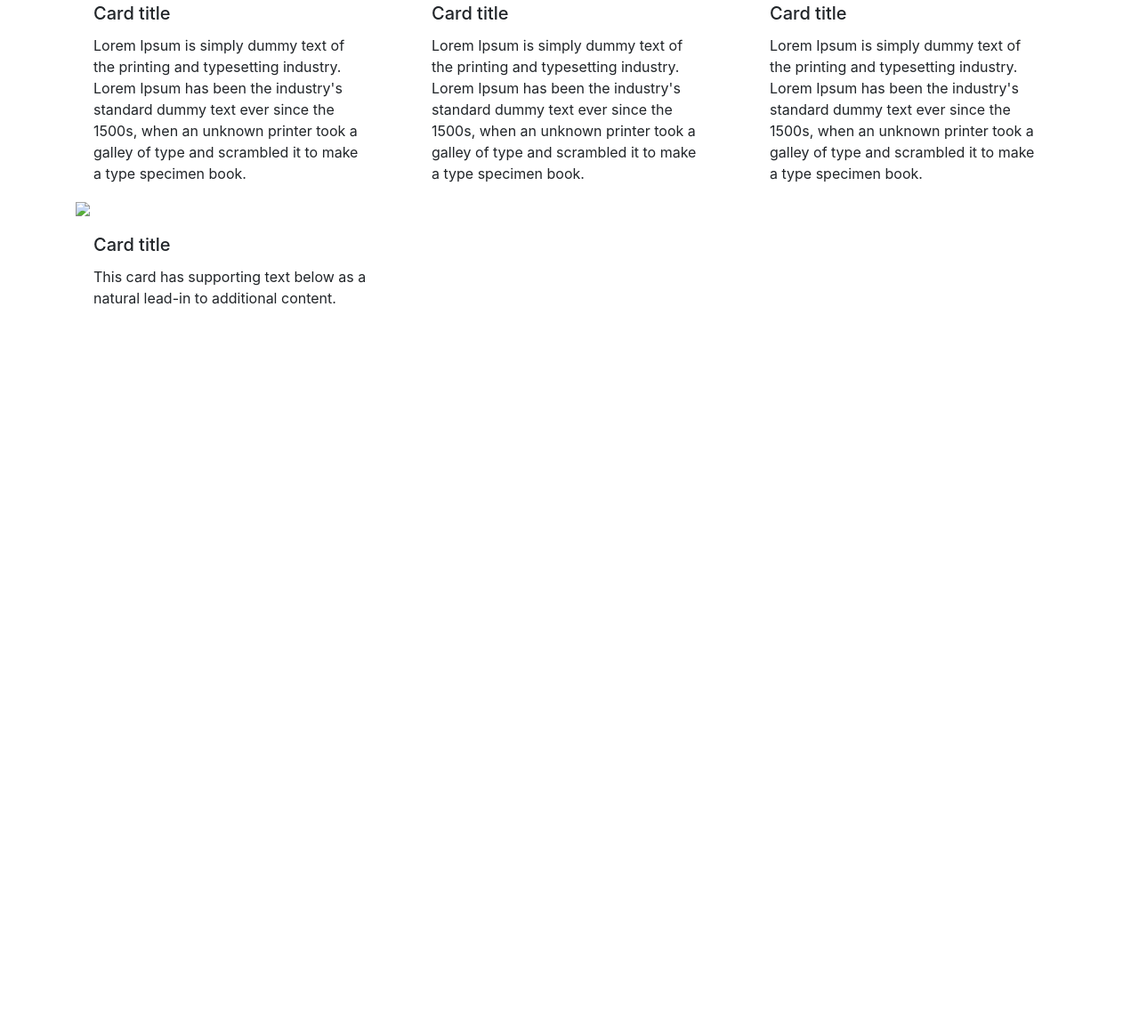
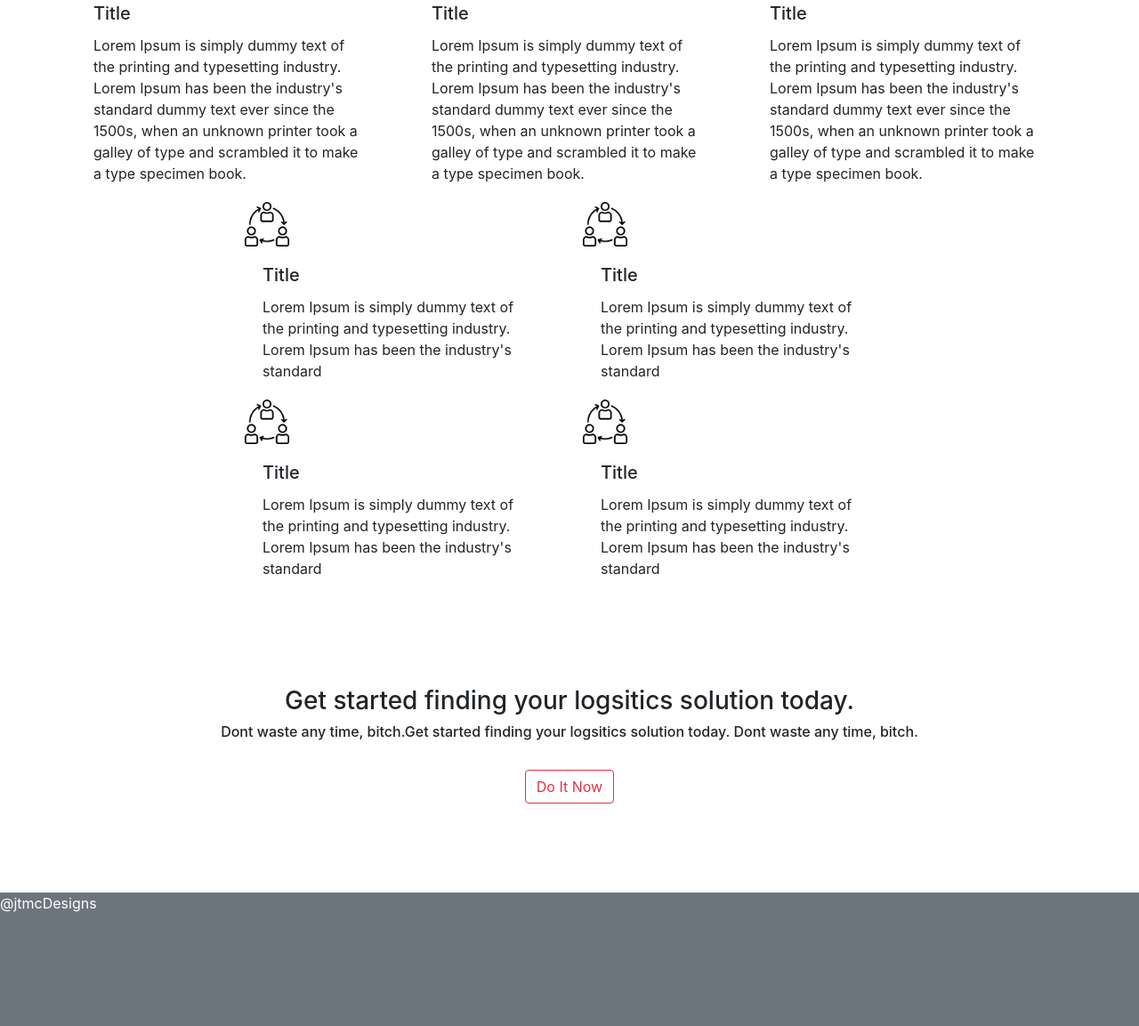
Before and after one commit to Jaimetyler/scm-redesign, a plain HTML site: page public/index.html in a window 1280 px wide. Shown: the part 1503-2656 px from the top of the page at 89% size. Before the commit the page ends 1870 px from the top, so only its background shows below. Drawn offline with nearby package versions, Linux system fonts and the light colour scheme; some packages are replaced by stand-ins of ours.

Commit message:
adding final components to home page. not styled completely but need to move on to get layout done for other pages.

```diff
--- a/public/assets/css/styles.css
+++ b/public/assets/css/styles.css
@@ -6,6 +6,11 @@
   background-repeat: no-repeat;
   background-size: cover;
   height: 100vh;
+  opacity: 0.5;
+}
+
+.card-img-top {
+  border-radius: 2%;
 }
 
 #supplyChain {
@@ -14,6 +19,25 @@
   margin-bottom: 100px;
 }
 
+.logistics-icon {
+  height: 50px;
+  width: 50px;
+}
+
+#get-started {
+  text-align: center;
+  margin-top: 100px;
+  margin-bottom: 100px;
+}
+
+#getStarted-button {
+  margin-top: 25px;
+}
+
 .card {
   border: none;
 }
+
+footer {
+  height: 150px;
+}
--- a/public/index.html
+++ b/public/index.html
@@ -3,7 +3,7 @@
   <head>
     <meta charset="utf-8" />
     <meta name="viewport" content="width=device-width, initial-scale=1" />
-    <title>Welcome to Firebase Hosting</title>
+    <title>Supply Chain Management</title>
     <link
       rel="stylesheet"
       href="https://maxcdn.bootstrapcdn.com/bootstrap/4.0.0/css/bootstrap.min.css"
@@ -40,10 +40,7 @@
     <!--NAVBAR -->
     <!-- Want to make this a sticky nav that is transparent until scroll and then like a black color with some level of opacity -->
 
-    <nav
-      class="navbar navbar-expand-lg navbar-dark bg-dark"
-      style="opacity: .50"
-    >
+    <nav class="navbar navbar-expand-lg navbar-dark bg-secondary">
       <a class="navbar-brand" href="#">Logo</a>
       <button
         class="navbar-toggler"
@@ -91,6 +88,8 @@
           This is a modified jumbotron that occupies the entire horizontal space
           of its parent.
         </p>
+
+        <img class="app-image" src="./assets/images/IPHONE.png" />
       </div>
     </div>
 
@@ -119,7 +118,7 @@
             alt="placeholder"
           />
           <div class="card-body">
-            <h5 class="card-title">Card title</h5>
+            <h5 class="card-title">Title</h5>
             <p class="card-text">
               Lorem Ipsum is simply dummy text of the printing and typesetting
               industry. Lorem Ipsum has been the industry's standard dummy text
@@ -136,7 +135,7 @@
             alt="placeholder"
           />
           <div class="card-body">
-            <h5 class="card-title">Card title</h5>
+            <h5 class="card-title">Title</h5>
             <p class="card-text">
               Lorem Ipsum is simply dummy text of the printing and typesetting
               industry. Lorem Ipsum has been the industry's standard dummy text
@@ -152,7 +151,7 @@
             alt="placeholder"
           />
           <div class="card-body">
-            <h5 class="card-title">Card title</h5>
+            <h5 class="card-title">Title</h5>
             <p class="card-text">
               Lorem Ipsum is simply dummy text of the printing and typesetting
               industry. Lorem Ipsum has been the industry's standard dummy text
@@ -166,16 +165,66 @@
 
     <!--Some Other Content  - Maybe some stats or some shit? -->
 
-    <div class="container">
-      <div class="row">
+    <div class="container" id="logistics-solutions">
+      <div class="row d-flex justify-content-center">
         <div class="col-md-4">
           <div class="card">
-            <img src=/>
+            <img
+              class="logistics-icon"
+              src="./assets/images/collaboration.png"
+            />
             <div class="card-body">
-              <h5 class="card-title">Card title</h5>
+              <h5 class="card-title">Title</h5>
               <p class="card-text">
-                This card has supporting text below as a natural lead-in to
-                additional content.
+                Lorem Ipsum is simply dummy text of the printing and typesetting
+                industry. Lorem Ipsum has been the industry's standard
+              </p>
+            </div>
+          </div>
+        </div>
+        <div class="col-md-4">
+          <div class="card">
+            <img
+              class="logistics-icon"
+              src="./assets/images/collaboration.png"
+            />
+            <div class="card-body">
+              <h5 class="card-title">Title</h5>
+              <p class="card-text">
+                Lorem Ipsum is simply dummy text of the printing and typesetting
+                industry. Lorem Ipsum has been the industry's standard
+              </p>
+            </div>
+          </div>
+        </div>
+      </div>
+      <div class="row d-flex justify-content-center">
+        <div class="col-md-4">
+          <div class="card">
+            <img
+              class="logistics-icon"
+              src="./assets/images/collaboration.png"
+            />
+            <div class="card-body">
+              <h5 class="card-title">Title</h5>
+              <p class="card-text">
+                Lorem Ipsum is simply dummy text of the printing and typesetting
+                industry. Lorem Ipsum has been the industry's standard
+              </p>
+            </div>
+          </div>
+        </div>
+        <div class="col-md-4">
+          <div class="card">
+            <img
+              class="logistics-icon"
+              src="./assets/images/collaboration.png"
+            />
+            <div class="card-body">
+              <h5 class="card-title">Title</h5>
+              <p class="card-text">
+                Lorem Ipsum is simply dummy text of the printing and typesetting
+                industry. Lorem Ipsum has been the industry's standard
               </p>
             </div>
           </div>
@@ -183,6 +232,27 @@
       </div>
     </div>
 
+    <!-- Some message about getting started or finding a solution -->
+
+    <div class="container" id="get-started">
+      <h3>
+        Get started finding your logsitics solution today.
+      </h3>
+      <h6>
+        Dont waste any time, bitch.Get started finding your logsitics solution
+        today. Dont waste any time, bitch.
+      </h6>
+
+      <button
+        type="button"
+        class="btn btn-outline-danger"
+        id="getStarted-button"
+      >
+        Do It Now
+      </button>
+    </div>
+    <!-- Footer -->
+    <footer class="bg-secondary text-white">@jtmcDesigns</footer>
     <script src="./assets/javascript/app.js"></script>
   </body>
 </html>
```
